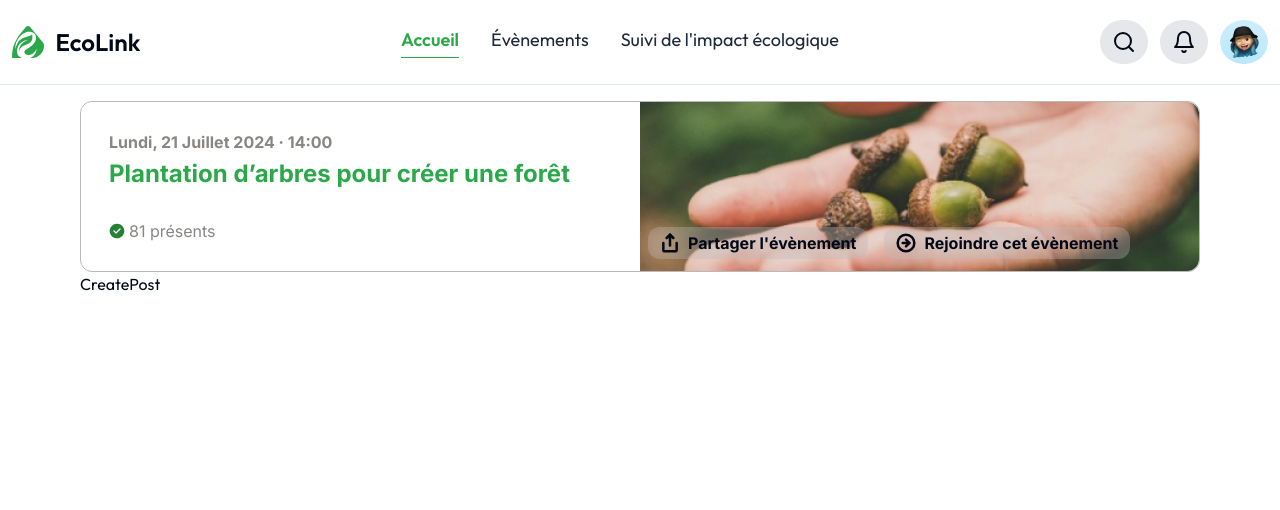
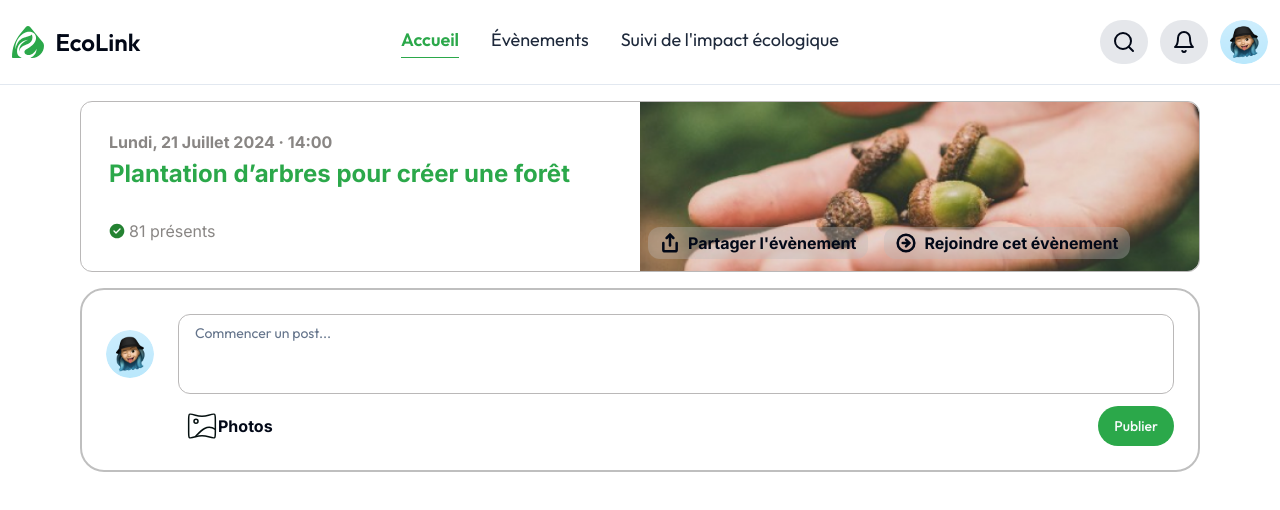
Before and after one commit to Umbrella-team-SquidTech/Ozon-Website, a React (Vite) app: page /home in a window 1280 px wide. Shown: the top 510 px of the page. Built offline with nearby package versions, Linux system fonts and the light colour scheme; no server answers.

Commit message:
Feat:add create post component

```diff
--- a/src/components/HomePage/CreatePost.tsx
+++ b/src/components/HomePage/CreatePost.tsx
@@ -1,9 +1,33 @@
-
-
+import UserProfile from "@/assets/UserProfile.png";
+import { Button } from "../ui/button";
+import { Textarea } from "../ui/textarea";
+import imageUpload from "@/assets/HomePage/imageComposition.svg"
 const CreatePost = () => {
   return (
-    <div>CreatePost</div>
-  )
-}
+    <div className="mt-4  w-full border-2 border-black/25 rounded-3xl p-6 space-y-3">
+      <div className="flex flex-row items-center gap-6 ">
+        <img
+          src={UserProfile}
+          className=" rounded-3xl size-12 md:flex justify-center items-center  hidden "
+        />
+        <Textarea
 
-export default CreatePost
+          className="rounded-xl border border-[#BAB8B8] bg-white w-full pl-4 pr-2 py-2 outline-none resize-none"
+          placeholder="Commencer un post..."
+        />
+      </div>
+      <div className="pl-20 flex flex-row items-center justify-between">
+        <input type="file" name="" id="imageUpload"  className="hidden"/>
+        <label htmlFor="imageUpload" className="flex flex-row  items-center cursor-pointer">
+          <img src={imageUpload} alt="" />
+          <p className=" font-Inter font-[700] text-base">Photos</p>
+        </label>
+        <Button className="bg-PrimaryColor hover:bg-SecondaryColor rounded-full">
+          Publier
+        </Button>
+      </div>
+    </div>
+  );
+};
+
+export default CreatePost;
--- /dev/null
+++ b/src/components/ui/textarea.tsx
@@ -0,0 +1,24 @@
+import * as React from "react"
+
+import { cn } from "@/utils/lib"
+
+export interface TextareaProps
+  extends React.TextareaHTMLAttributes<HTMLTextAreaElement> {}
+
+const Textarea = React.forwardRef<HTMLTextAreaElement, TextareaProps>(
+  ({ className, ...props }, ref) => {
+    return (
+      <textarea
+        className={cn(
+          "flex min-h-[80px] w-full rounded-md border border-input bg-background px-3 py-2 text-sm ring-offset-background placeholder:text-muted-foreground focus-visible:outline-none focus-visible:ring-1 focus-visible:ring-SecondaryColor disabled:cursor-not-allowed disabled:opacity-50 outline-none",
+          className
+        )}
+        ref={ref}
+        {...props}
+      />
+    )
+  }
+)
+Textarea.displayName = "Textarea"
+
+export { Textarea }
```
Also changed, not shown: src/assets/HomePage/imageComposition.svg (added).
